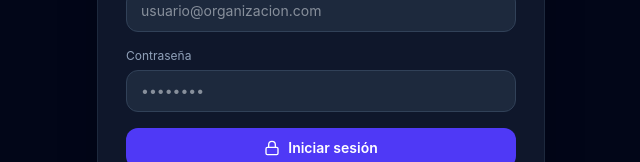
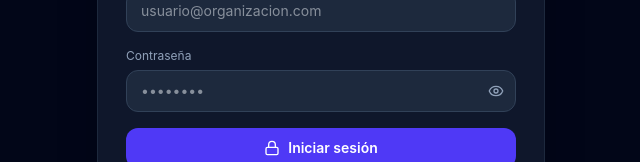
Before and after one commit to AxelLangle/IdentIA, a React (Vite) app in the folder frontend/: page / in a window 1280 px wide. Shown: the part 308-470 px from the top of the page, without its empty margins (319-959 px from the left). Built offline with nearby package versions, Linux system fonts and the light colour scheme.

Commit message:
Agrega toggle de contraseña visible en pantalla de inicio de sesión

```diff
--- a/frontend/src/pages/LoginPage.tsx
+++ b/frontend/src/pages/LoginPage.tsx
@@ -1,5 +1,6 @@
 import { useState, type FormEvent } from "react";
 import { Lock, ScanFace } from "lucide-react";
+import { PasswordInput } from "../components/PasswordInput";
 import { api } from "../lib/api";
 import type { LoginResponse } from "../types/api";
 
@@ -67,9 +68,8 @@ export function LoginPage({ onSuccess }: LoginPageProps) {
             <label htmlFor="login-password" className="block text-xs text-slate-400 mb-1.5">
               Contraseña
             </label>
-            <input
+            <PasswordInput
               id="login-password"
-              type="password"
               required
               autoComplete="current-password"
               value={password}
```
